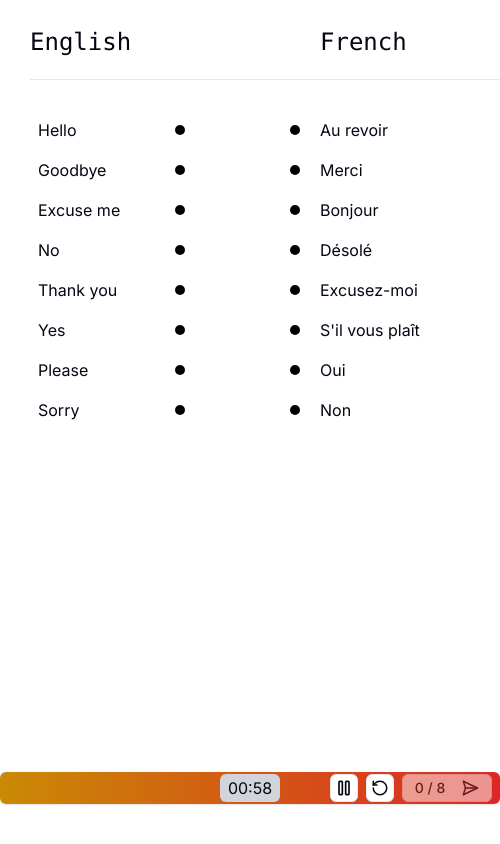
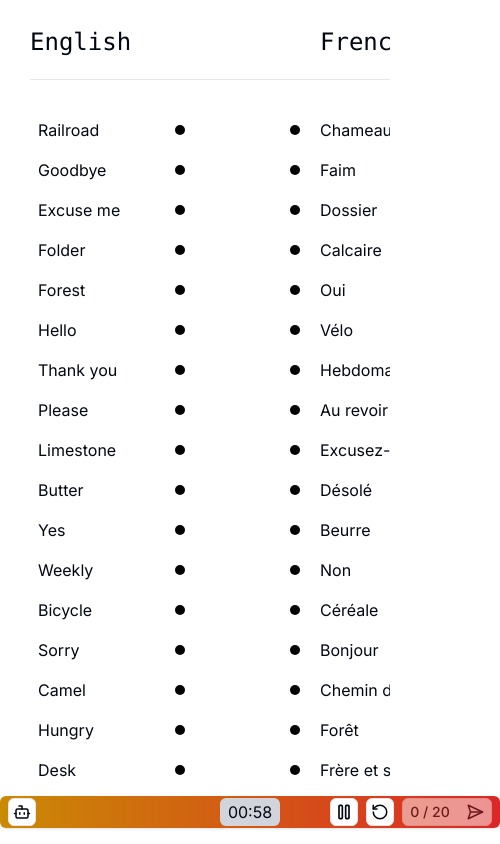
Before and after one commit to wbsdickson/memory-quest, a Next.js app: page / in a window 390 px wide. Both pictures are taken after a click on the button "Go". Shown: the whole page, 500 px wide, since content can reach past the window. Built offline with nearby package versions, Linux system fonts and the light colour scheme.

Commit message:
update: simplify data structure; add grading; add AI assistant; update UI responsiveness

```diff
--- a/app/page.tsx
+++ b/app/page.tsx
@@ -9,7 +9,7 @@ export default function App() {
   const [isLandingShow, setIsLandingShow] = useState(true);
 
   return (
-    <div>
+    <div className="overflow-hidden">
       <AnimatePresence mode="wait">
         {isLandingShow ? (
           <motion.div
--- a/components/linking-game/game-bar.tsx
+++ b/components/linking-game/game-bar.tsx
@@ -1,17 +1,19 @@
 import React from "react";
 import { AnimatePresence, motion } from "framer-motion";
 import { Button } from "@/components/ui/button";
-import { Pause, Play, RotateCcw, SendHorizontal } from "lucide-react";
+import { Bot, Pause, Play, RotateCcw, SendHorizontal } from "lucide-react";
 import { Tooltip, TooltipContent, TooltipProvider, TooltipTrigger } from "@/components/ui/tooltip";
 import { useTimer } from "react-timer-hook";
+import { Answer } from "@/lib/types";
 
 interface Props {
-  answer: Array<{ from: string; to: string }>;
+  answers: Array<Answer>;
   onResetAnswer: () => void;
   onGrade: () => void;
+  onAutoFill: () => void;
 }
 
-const GameBar = ({ answer, onResetAnswer, onGrade }: Props) => {
+const GameBar = ({ answers, onAutoFill, onResetAnswer, onGrade }: Props) => {
 
   const getNewTimer = () => {
     const expiryTimestamp = new Date();
@@ -20,19 +22,15 @@ const GameBar = ({ answer, onResetAnswer, onGrade }: Props) => {
   };
 
   const {
-    totalSeconds,
     seconds,
     minutes,
-    hours,
-    days,
     isRunning,
-    start,
     pause,
     resume,
     restart
   } = useTimer({ autoStart: true, expiryTimestamp: getNewTimer(), onExpire: () => console.warn("onExpire called") });
 
-  const isAnsweredAll = answer.length === 8;
+  const isAnsweredAll = answers.length === 20;
 
 
   const onReset = () => {
@@ -48,10 +46,13 @@ const GameBar = ({ answer, onResetAnswer, onGrade }: Props) => {
     }
   };
 
+  const timeRemaining = `${minutes.toString().padStart(2, "0")}:${seconds.toString().padStart(2, "0")}`;
+
   return (
+    <TooltipProvider delayDuration={.2}>
       <AnimatePresence mode="wait">
         <motion.div
-        className="p-2 bg-gradient-to-r from-yellow-600 to-red-600 fixed inset-x-0 bottom-10 h-8 w-[500px] mx-auto shadow rounded-md flex items-center justify-end"
+          className="p-2 bg-gradient-to-r from-yellow-600 to-red-600 fixed inset-x-0 bottom-4 h-8 w-[500px] mx-auto shadow rounded-md flex items-center justify-between"
           key="gameBar"
           initial={{ y: 10, opacity: 0 }}
           animate={{ y: 0, opacity: 1 }}
@@ -60,12 +61,30 @@ const GameBar = ({ answer, onResetAnswer, onGrade }: Props) => {
         >
           <div className="absolute left-0 right-0 mx-auto w-[60px] text-center"> {/* Center the timer */}
             <div className="rounded-md bg-gray-300 p-1 h-7 flex items-center justify-center">
-            {`${minutes.toString().padStart(2, "0")}:${seconds.toString().padStart(2, "0")}`}
+              <Tooltip>
+                <TooltipTrigger>
+                  {timeRemaining}
+                </TooltipTrigger>
+                <TooltipContent>
+                  <p>Time Remaining</p>
+                </TooltipContent>
+              </Tooltip>
+
             </div>
           </div>
 
+          <Tooltip>
+            <TooltipTrigger asChild>
+              <Button variant="outline" size="icon" className="w-7 h-7 p-1" onClick={onAutoFill}>
+                <Bot />
+              </Button>
+            </TooltipTrigger>
+            <TooltipContent>
+              <p>AI Assistant</p>
+            </TooltipContent>
+          </Tooltip>
 
-        <TooltipProvider delayDuration={.2}>
+
           <div className="flex space-x-2">
             <Tooltip>
               <TooltipTrigger asChild>
@@ -115,7 +134,7 @@ const GameBar = ({ answer, onResetAnswer, onGrade }: Props) => {
                 <Button disabled={!isAnsweredAll} variant="outline"
                         className="h-7 p-1 flex gap-4 w-[90px]"
                         onClick={onGrade}>
-                  {answer.length} / 8
+                  {answers.length} / 20
                   <SendHorizontal size={18} />
                 </Button>
               </TooltipTrigger>
@@ -124,12 +143,12 @@ const GameBar = ({ answer, onResetAnswer, onGrade }: Props) => {
               </TooltipContent>
             </Tooltip>
           </div>
-        </TooltipProvider>
+
         </motion.div>
 
 
       </AnimatePresence>
-
+    </TooltipProvider>
   );
 };
 
--- a/components/linking-game/game-body.tsx
+++ b/components/linking-game/game-body.tsx
@@ -1,34 +1,33 @@
 import React, { Dispatch, SetStateAction, useEffect, useState } from "react";
-import { cn, shuffleArray } from "@/lib/utils";
-import { WordPair } from "@/lib/types";
+import { shuffleArray } from "@/lib/utils";
+import { Answer, WordPair } from "@/lib/types";
 
 
-enum Language {
-  ENG = "ENG",
-  FR = "FR",
+export enum Language {
+  ENG = "eng",
+  FR = "fr",
 }
 
 
 interface Props {
   wordPairs: Array<WordPair>;
-  answer: { from: string, to: string }[];
-  setAnswer: Dispatch<SetStateAction<{ from: string, to: string }[]>>;
+  answers: Array<Answer>;
+  setAnswers: Dispatch<SetStateAction<Array<Answer>>>;
 }
 
-const GameBody = ({ wordPairs, answer, setAnswer }: Props) => {
+const GameBody = ({ wordPairs, answers, setAnswers }: Props) => {
   const padding = 30;
   const [isMount, setIsMount] = useState(false);
   const [svgSize, setSVGSize] = useState<{ width: number; height: number }>({ width: 0, height: 0 });
-  const [newLineSource, setNewLineSource] = useState<{ id: string; language: Language } | null>(null);
+  const [newLineSource, setNewLineSource] = useState<{ word: string; language: Language } | null>(null);
   const [shuffledEngWords, setShuffledEngWords] = useState<string[]>([]);
   const [shuffledFrWords, setShuffledFrWords] = useState<string[]>([]);
 
   useEffect(() => {
     const updateSVGSize = () => {
-      console.log("update to", Math.max(window.innerWidth - 2 * padding, 700));
       setSVGSize({
         width: Math.max(window.innerWidth - 2 * padding, 500),
-        height: wordPairs.length * 60 + 100
+        height: wordPairs.length * 50 + 100
       });
     };
     updateSVGSize();
@@ -47,34 +46,40 @@ const GameBody = ({ wordPairs, answer, setAnswer }: Props) => {
   }, []);
 
   if (!isMount) return null;
-
   const handleWordOrDotClick = (word: string, language: Language) => {
-    const id = `${language}-${word}`;
     // Check if the word is already linked
-    const isAlreadyLinked = answer.some(line => line.from === id || line.to === id);
+    const isAlreadyLinked = answers.some(line => line[Language.ENG] === word || line[Language.FR] === word);
     if (isAlreadyLinked) return; // Prevent linking more than once
 
 
     if (!newLineSource) {
-      setNewLineSource({ id, language });
+      setNewLineSource({ word, language });
       return;
     }
-    if (newLineSource.id === id) {
+    if (newLineSource.word === word) {
       setNewLineSource(null); // Reset for unselection
     }
     if (newLineSource.language !== language) {
-      setAnswer([...answer, { from: newLineSource.id, to: id }]);
+
+      setAnswers([...answers,
+        {
+          [Language.ENG]: "",
+          [Language.FR]: "",
+          [newLineSource.language]: newLineSource.word,
+          [language]: word
+
+        }]);
       setNewLineSource(null); // Reset after linking
     }
   };
 
   const handleLineClick = (index: number) => {
-    setAnswer(answer.filter((_, idx) => idx !== index));
+    setAnswers(answers.filter((_, idx) => idx !== index));
   };
   return (
     <>
       <svg width={svgSize.width} height={svgSize.height}
-           className={cn("m-auto")}>
+           className="m-auto pb-6">
 
 
         {shuffledEngWords.map((engWord, index) => {
@@ -82,11 +87,9 @@ const GameBody = ({ wordPairs, answer, setAnswer }: Props) => {
           const yPosition = 130 + 40 * index;
           const englishXPosition = padding; // Leftmost position for English
           const frenchXPosition = svgSize.width - padding - 150; // Rightmost position for French
-          const engId = `ENG-${(engWord)}`;
-          const frId = `FR-${(frWord)}`;
-          const isSelected = (id: string) => newLineSource && newLineSource.id === id ? "selected" : "";
-          const isEngAlreadyLinked = answer.some(line => line.from === engId || line.to === engId) ? "linked" : "";
-          const isFrAlreadyLinked = answer.some(line => line.from === frId || line.to === frId) ? "linked" : "";
+          const isSelected = (id: string) => newLineSource && newLineSource.word === id ? "selected" : "";
+          const isEngAlreadyLinked = answers.some(line => line[Language.ENG] === engWord) ? "linked" : "";
+          const isFrAlreadyLinked = answers.some(line => line[Language.FR] === frWord) ? "linked" : "";
 
           return (
             <g key={index}>
@@ -107,7 +110,7 @@ const GameBody = ({ wordPairs, answer, setAnswer }: Props) => {
               )}
               <foreignObject
                 x={englishXPosition} y={yPosition - 20} width="170" height="40"
-                className={`text-container en ${isSelected(engId)} ${isEngAlreadyLinked}`}
+                className={`text-container en ${isSelected(engWord)} ${isEngAlreadyLinked}`}
                 onClick={() => handleWordOrDotClick(engWord, Language.ENG)}
               >
                 <text
@@ -123,7 +126,7 @@ const GameBody = ({ wordPairs, answer, setAnswer }: Props) => {
                 fill="black"
               />
               <foreignObject x={frenchXPosition - 40} y={yPosition - 20} width="170" height="40"
-                             className={`text-container fr ${isSelected(frId)} ${isFrAlreadyLinked}`}
+                             className={`text-container fr ${isSelected(frWord)} ${isFrAlreadyLinked}`}
                              onClick={() => handleWordOrDotClick(frWord, Language.FR)}
               >
                 <text
@@ -143,23 +146,23 @@ const GameBody = ({ wordPairs, answer, setAnswer }: Props) => {
             </g>
           );
         })}
-        {answer.map((line, idx) => {
-          const sourceWord = line.from.substring(line.from.indexOf("-") + 1);
-          const targetWord = line.to.substring(line.to.indexOf("-") + 1);
-          const sourceIndex = shuffledEngWords.findIndex(word => sourceWord === word || sourceWord === shuffledFrWords[shuffledEngWords.indexOf(word)]);
-          const targetIndex = shuffledEngWords.findIndex(word => targetWord === word || targetWord === shuffledFrWords[shuffledEngWords.indexOf(word)]);
+        {answers.map((line, idx) => {
+          const sourceWord = line[Language.ENG];
+          const targetWord = line[Language.FR];
+          const sourceIndex = shuffledEngWords.findIndex(word => sourceWord === word);
+          const targetIndex = shuffledFrWords.findIndex(word => targetWord === word);
           const sourcePosition = sourceIndex !== -1 ? {
-            x: line.from.startsWith(Language.ENG) ? padding + 150 : svgSize.width - padding - 175,
+            x: padding + 150,
             y: 130 + 40 * sourceIndex
           } : null;
           const targetPosition = targetIndex !== -1 ? {
-            x: line.to.startsWith(Language.FR) ? svgSize.width - padding - 175 : padding + 150,
+            x: svgSize.width - padding - 175,
             y: 130 + 40 * targetIndex
           } : null;
           return sourcePosition && targetPosition ? (
             <line
               className="line"
-              key={`${line.from}-${line.to}`}
+              key={`${line[Language.ENG]}-${line[Language.FR]}`}
               x1={sourcePosition.x}
               y1={sourcePosition.y}
               x2={targetPosition.x}
--- a/components/linking-game/index.tsx
+++ b/components/linking-game/index.tsx
@@ -3,8 +3,9 @@
 import "@/styles/linking-game.scss";
 import GameBar from "@/components/linking-game/game-bar";
 import GameBody from "@/components/linking-game/game-body";
-import { WordPair } from "@/lib/types";
+import { Answer, WordPair } from "@/lib/types";
 import { useState } from "react";
+import { delay, shuffleArray } from "@/lib/utils";
 
 const wordPairs: Array<WordPair> = [
   { eng: "Hello", fr: "Bonjour" },
@@ -14,25 +15,60 @@ const wordPairs: Array<WordPair> = [
   { eng: "Yes", fr: "Oui" },
   { eng: "No", fr: "Non" },
   { eng: "Excuse me", fr: "Excusez-moi" },
-  { eng: "Sorry", fr: "Désolé" }
+  { eng: "Sorry", fr: "Désolé" },
+  { eng: "Bicycle", fr: "Vélo" },
+  { eng: "Railroad", fr: "Chemin de fer" },
+  { eng: "Folder", fr: "Dossier" },
+  { eng: "Butter", fr: "Beurre" },
+  { eng: "Cereal", fr: "Céréale" },
+  { eng: "Hungry", fr: "Faim" },
+  { eng: "Forest", fr: "Forêt" },
+  { eng: "Camel", fr: "Chameau" },
+  { eng: "Weekly", fr: "Hebdomadaire" },
+  { eng: "Desk", fr: "Bureau" },
+  { eng: "Sibling", fr: "Frère et sœur" },
+  { eng: "Limestone", fr: "Calcaire" }
 ];
 
+
 export function Index() {
-  const [answer, setAnswer] = useState<{ from: string; to: string }[]>([]);
+  const [answers, setAnswers] = useState<Array<Answer>>([]);
 
   const onResetAnswer = () => {
-    setAnswer([]);
+    setAnswers([]);
   };
 
+  const onAutoFill = async () => {
+    const pairsToAnswer = shuffleArray(wordPairs); // Shuffle wordPairs to get random order
+
+    for (let index = 0; index < pairsToAnswer.length; index++) {
+      setAnswers(prevAnswers => [...prevAnswers, {
+        eng: pairsToAnswer[index].eng,
+        fr: pairsToAnswer[index].fr
+      }]);
+      await delay(200);
+    }
+  };
   const onGrade = () => {
-    console.log(answer);
+    let correctCount = 0;
 
+    const correctMap = new Map(wordPairs.map(pair => [pair.eng, pair.fr]));
+
+    answers.forEach(answer => {
+      if (correctMap.get(answer.eng) === answer.fr) {
+        correctCount++;
+      }
+    });
+
+    const scorePercentage = ((correctCount / wordPairs.length) * 100).toFixed(2);
+    console.log("scorePercentage = ", scorePercentage);
+    return scorePercentage;
   };
 
   return (
     <div className="h-screen w-screen">
-      <GameBody answer={answer} setAnswer={setAnswer} wordPairs={wordPairs} />
-      <GameBar answer={answer} onResetAnswer={onResetAnswer} onGrade={onGrade} />
+      <GameBody answers={answers} setAnswers={setAnswers} wordPairs={wordPairs} />
+      <GameBar answers={answers} onAutoFill={onAutoFill} onResetAnswer={onResetAnswer} onGrade={onGrade} />
     </div>
   );
 }
--- a/lib/utils.ts
+++ b/lib/utils.ts
@@ -1,8 +1,8 @@
-import {type ClassValue, clsx} from "clsx"
-import {twMerge} from "tailwind-merge"
+import { type ClassValue, clsx } from "clsx";
+import { twMerge } from "tailwind-merge";
 
 export function cn(...inputs: ClassValue[]) {
-    return twMerge(clsx(inputs))
+  return twMerge(clsx(inputs));
 }
 
 
@@ -15,3 +15,6 @@ export const shuffleArray = <T>(array: T[]): T[] => {
   }
   return newArray;
 };
+
+export const delay = (ms: number) =>
+  new Promise((resolve) => setTimeout(resolve, ms));
```
Also changed, not shown: lib/types.ts (+6 -2 lines). Lines whose indentation alone changed are shown as unchanged.
